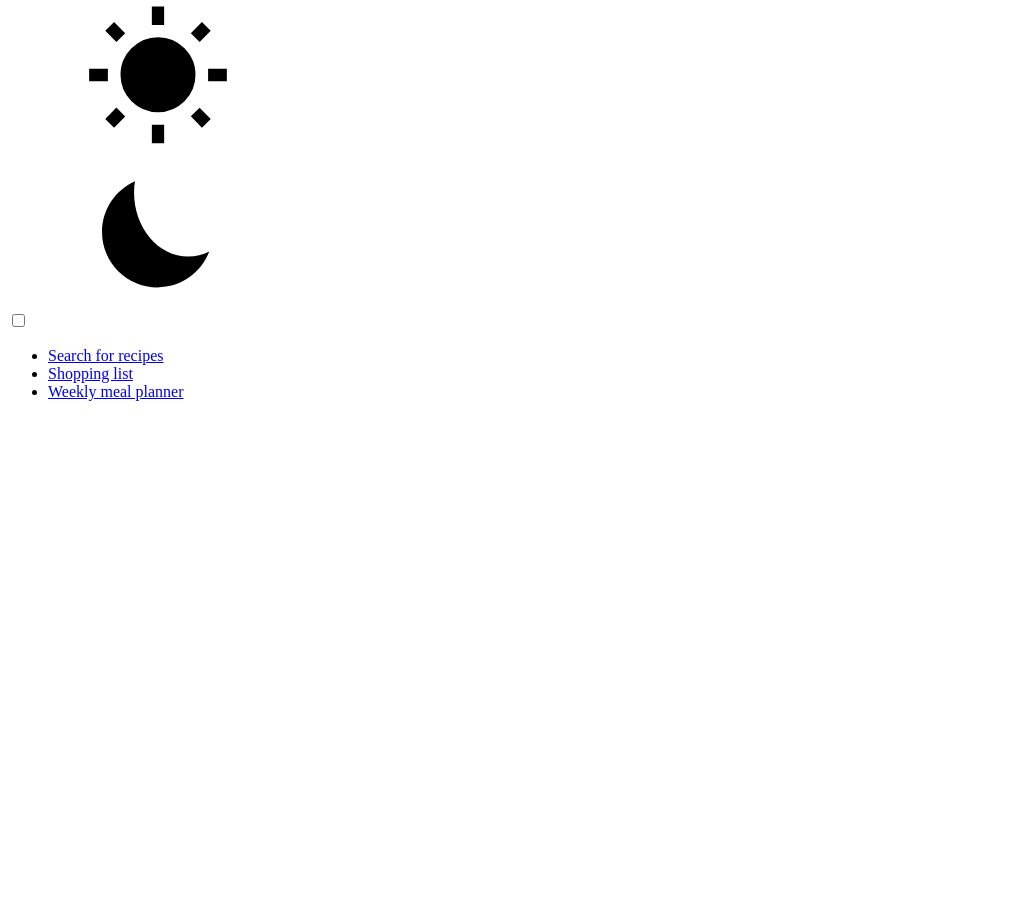
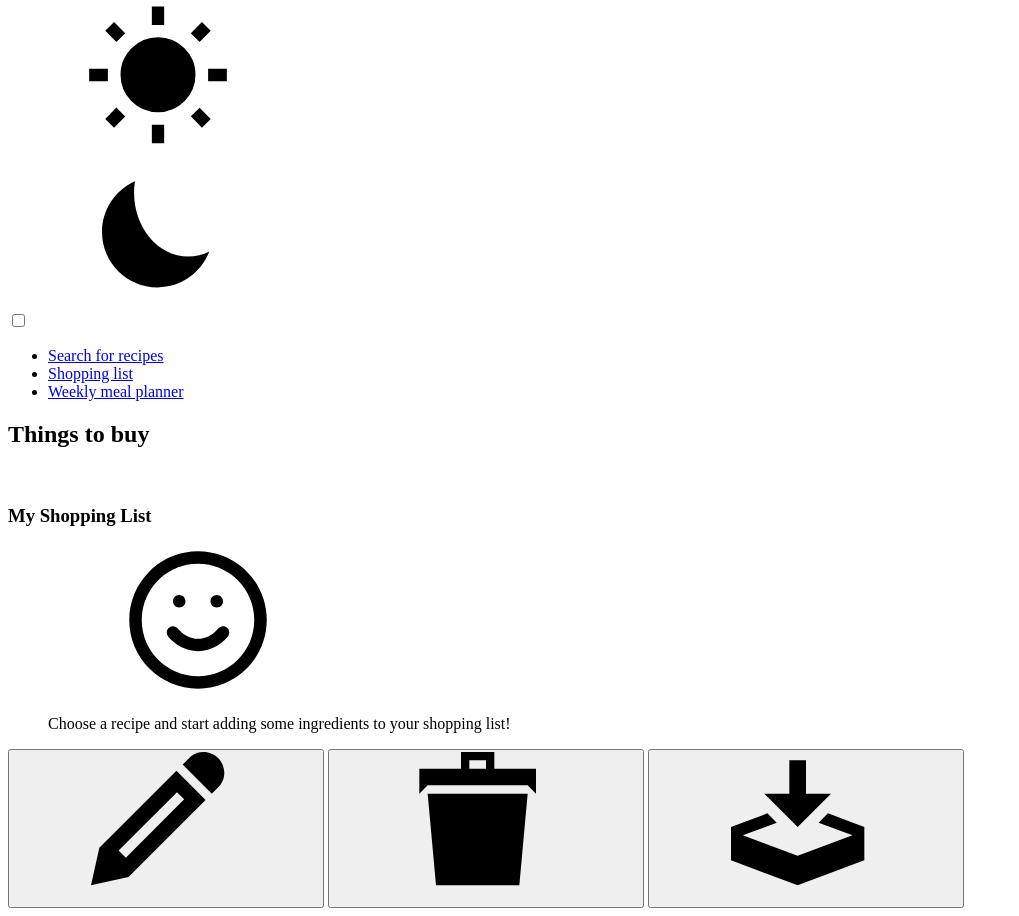
Before and after one commit to frozen-dev71/Foodie, a website: page src/pages/shoppingList.html in a window 1280 px wide. Shown: the part 1212-2128 px from the top of the page, without its empty margins (0-1019 px from the left). Before the commit the page ends 1629 px from the top, so only its background shows below. Drawn offline with Linux system fonts and the light colour scheme; files whose address does not match are found by name.

Commit message:
Added shoppingList content part

```diff
--- a/src/pages/shoppingList.html
+++ b/src/pages/shoppingList.html
@@ -71,9 +71,47 @@
 					</ul>
 				</nav>
 			</div>
-
-
 		</header>
+		<section class="section section__shopping-list">
+			<h2 class="section__title heading--2">Things to buy</h2>
+			<div class="section__list">
+			  <div class="list">
+				<div class="list__list-img">&nbsp;</div>
+				<div class="list__list-container" id="list">
+				  <h3 class="list__title"><span>My Shopping List</span></h3>
+				  <ul class="list__shopping-list" >
+					<div class="message">
+					  <div>
+						<svg>
+						  <use href="../src/img/icons.svg#icon-smile"></use>
+						</svg>
+					  </div>
+					  <p>
+						Choose a recipe and start adding some ingredients to your
+						shopping list!
+					  </p>
+					</div>
+				  </ul>
+				  <div class="list__options">
+					<button class="btn--list list__btn-edit">
+					  <svg class="list__icon">
+						<use href="../src/img/icons.svg#icon-edit-pencil"></use>
+					  </svg>
+					</button>
+					<button class="btn--list list__btn-delete">
+					  <svg class="list__icon">
+						<use href="../src/img/icons.svg#icon-bin"></use>
+					  </svg>
+					</button>
+					<button class="btn--list list__btn-download">
+					  <svg class="list__icon">
+						<use href="../src/img/icons.svg#icon-download"></use>
+					  </svg>
+					</button>
+				  </div>
+				</div>
+				</div>
+		  </section>
 	</div>
 </body>
 
```
